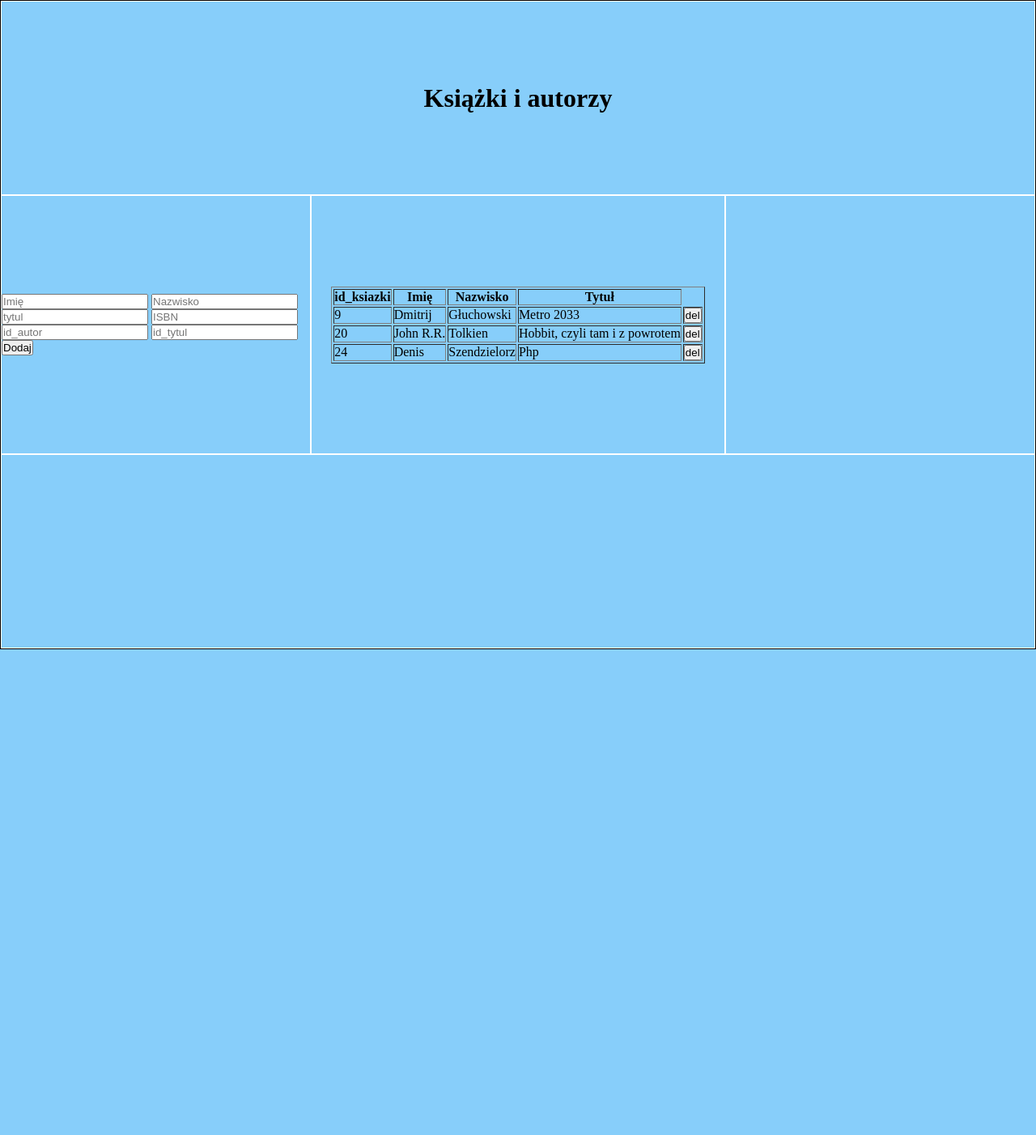
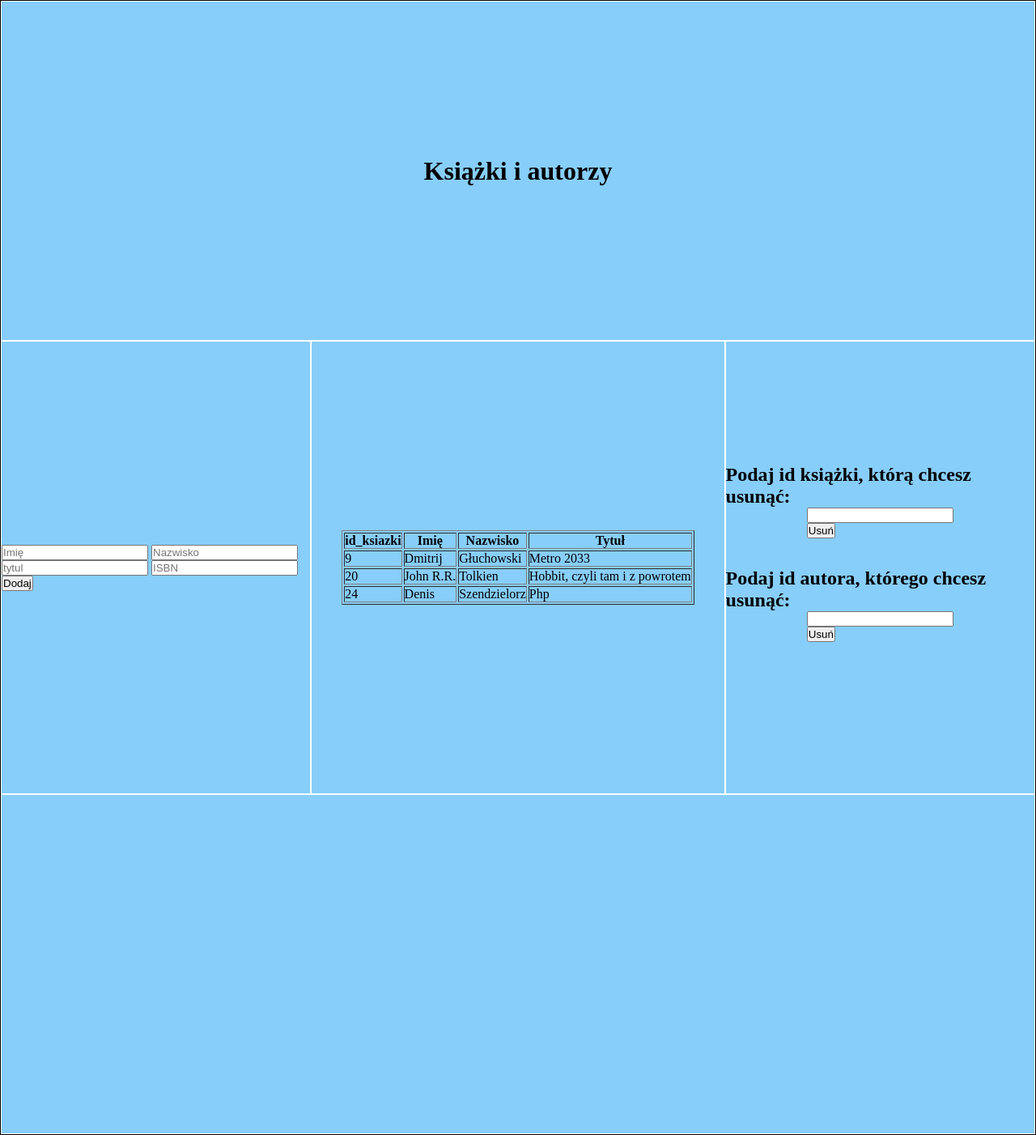
Before and after one commit to 3ti-2020/library-denis-szendzielorz, a PHP site: page /lib.php in a window 1280 px wide. Shown: the whole page at 81% size. Before the commit the page ends 802 px from the top, so only its background shows below. Run offline with PHP 8.4, Linux system fonts and the light colour scheme; data comes from the database, SQL or seed files in the repository.

Commit message:
Add files via upload

```diff
--- a/lib.php
+++ b/lib.php
@@ -18,8 +18,6 @@
                     <input type="text" name="Nazwisko" placeholder="Nazwisko">
                     <input type="text" name="tytul" placeholder="tytul">
                     <input type="text" name="ISBN" placeholder="ISBN">
-                    <input type="text" name="id_autor" placeholder="id_autor">
-                    <input type="text" name="id_tytul" placeholder="id_tytul">
                     <input type="submit" value="Dodaj">
                 </form>
 
@@ -52,12 +50,6 @@
                         echo("<td>".$row['Imię']."</td>");
                         echo("<td>".$row['Nazwisko']."</td>");
                         echo("<td>".$row['tytul']."</td>");
-                        echo("<td>
-                            <form action='del-ks.php' method='post'>
-                                <input type='hidden' name='id_ksiazki' value='".$row['id_ksiazki']."'>
-                                <input type='submit' value='del'>
-                            </form>
-                        </td>");
                         echo("</tr>");
                     }
                     echo("</table>")
@@ -65,8 +57,23 @@
         </div>
 
 
-        <div class="item d">
+                <div class="item d">
+                <h2> Podaj id książki, którą chcesz usunąć: </h2>
+                <form class="form" action="del-ks.php" method="POST">
+                <input type="text" name="id_ksiazki"/>
+                <br/>
+                <input type="submit" value="Usuń"/>
+                </form>
+                <br/><br/>
 
+                <h2> Podaj id autora, którego chcesz usunąć: </h2>
+
+                <form class="form" action="del-aut.php" method="POST">
+                <input type="text" name="id_autor"/>
+                <br/>
+                <input type="submit" value="Usuń"/>
+                </form>
+                <br/><br/>
         </div>
 
 
--- a/style.css
+++ b/style.css
@@ -9,6 +9,7 @@
     background-color: lightskyblue;
     justify-content: center;
     align-items: center;
+    flex-direction: column;
 }
 
 .a{
@@ -33,7 +34,7 @@
 
 .container{
     display: grid;
-    height: 100vh;
+    height: 175vh;
     border: 1px solid black;
     grid-template-columns: 30% 40% 30%;
     grid-template-rows: 30% 40% 30%;
```
Also changed, not shown: del-aut.php (added, +14 -0 lines), del-ks.php (added, +14 -0 lines).
